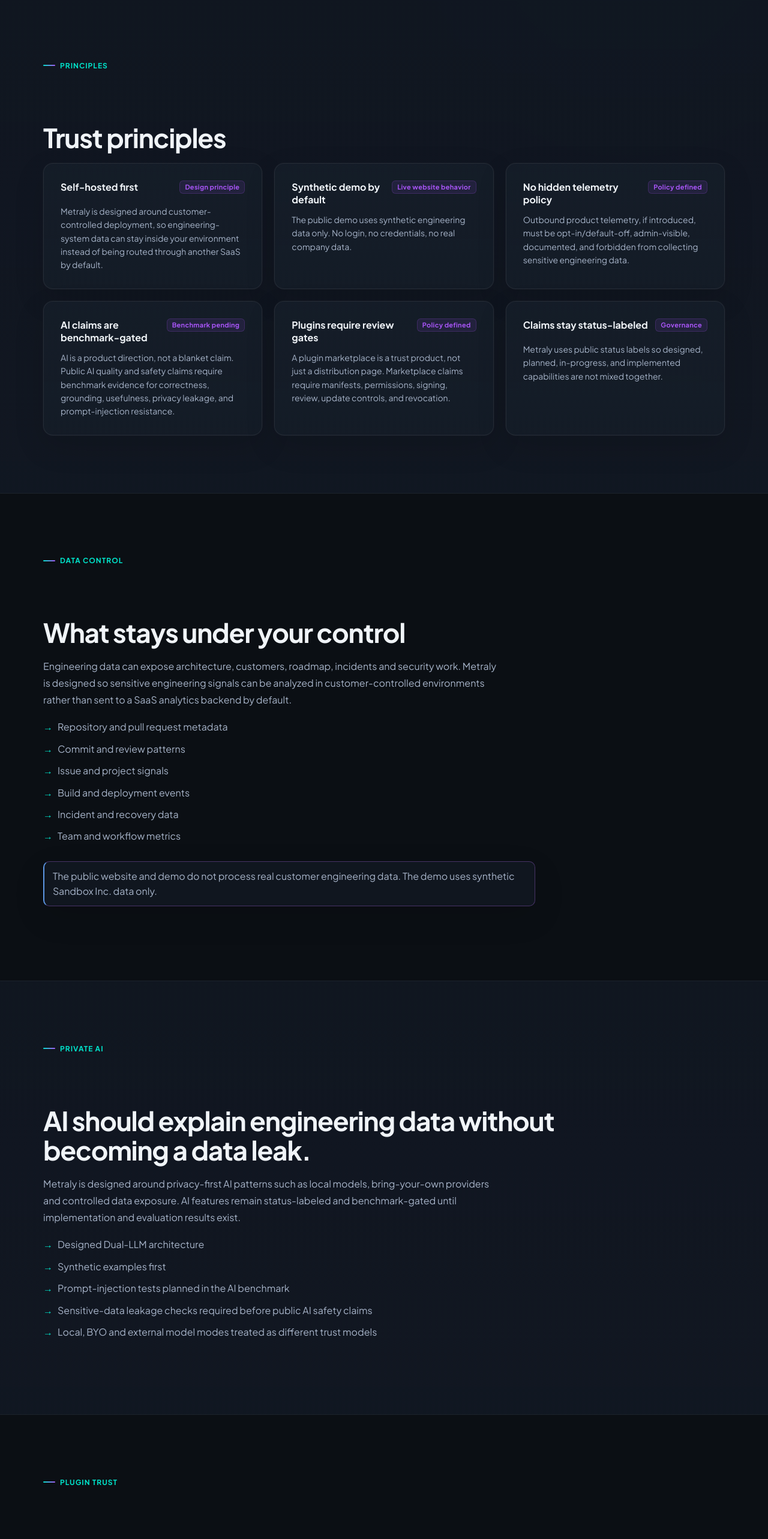
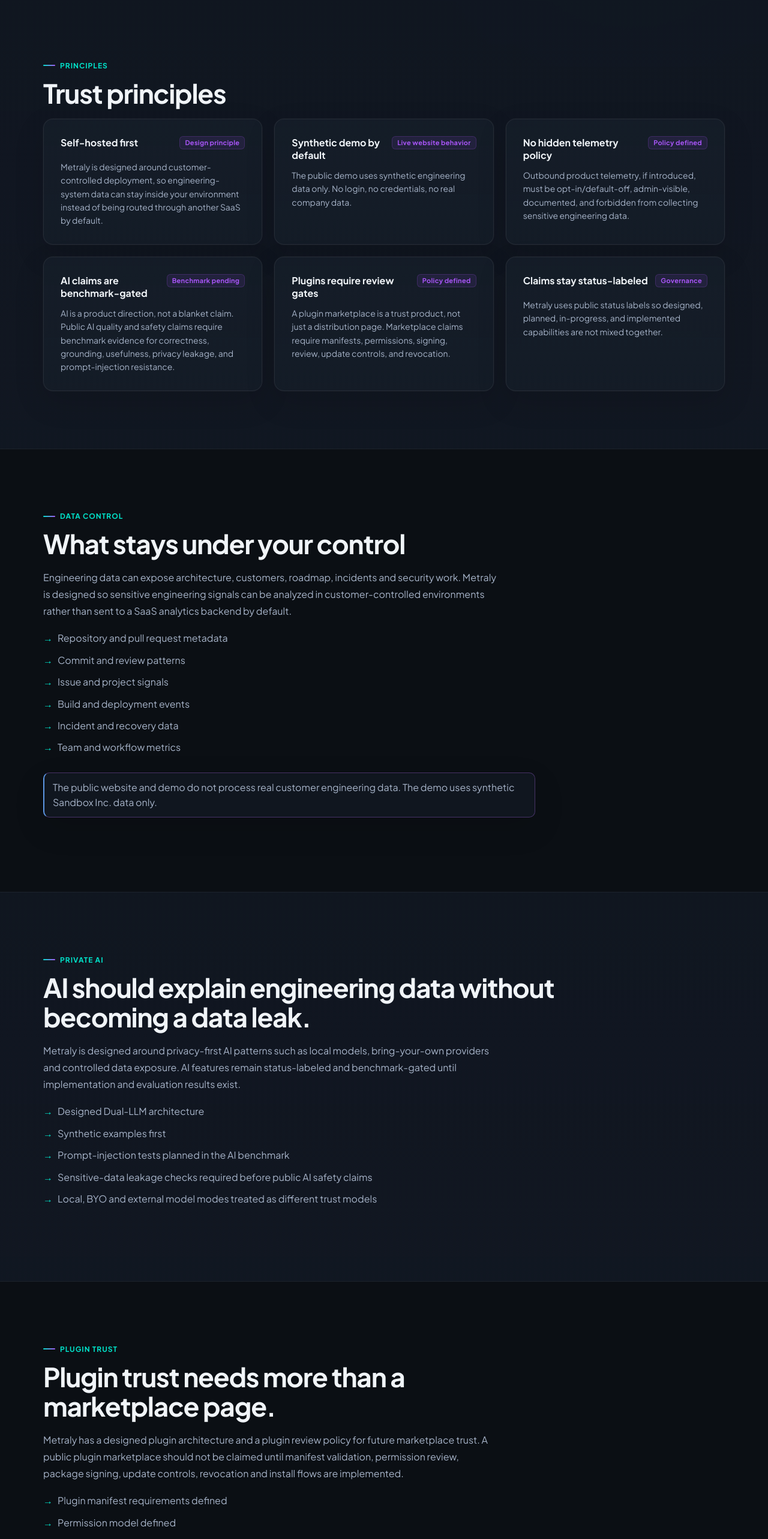
Before and after one commit to getmetraly/website, a Next.js app: page /trust in a window 1280 px wide. Shown: the part 800-3366 px from the top of the page at 60% size. Built offline with nearby package versions, Linux system fonts and the light colour scheme.

Commit message:
Tighten trust eyebrow heading spacing

```diff
--- a/app/trust/page.tsx
+++ b/app/trust/page.tsx
@@ -44,8 +44,12 @@ const eyebrowStyle = {
   fontSize: 12,
   fontWeight: 700,
   letterSpacing: 1,
-  marginBottom: 16,
+  marginBottom: 0,
   textTransform: "uppercase" as const,
+};
+
+const headingStyle = {
+  marginTop: 14,
 };
 
 function Eyebrow({ children }: { children: string }) {
@@ -117,7 +121,7 @@ export default function TrustPage() {
         <Section tone="surface">
           <Prose>
             <Eyebrow>Principles</Eyebrow>
-            <h2>Trust principles</h2>
+            <h2 style={headingStyle}>Trust principles</h2>
           </Prose>
 
           <Grid columns={3}>
@@ -133,7 +137,7 @@ export default function TrustPage() {
         <Section>
           <Prose>
             <Eyebrow>Data control</Eyebrow>
-            <h2>What stays under your control</h2>
+            <h2 style={headingStyle}>What stays under your control</h2>
             <p>
               Engineering data can expose architecture, customers, roadmap,
               incidents and security work. Metraly is designed so sensitive
@@ -159,7 +163,7 @@ export default function TrustPage() {
         <Section tone="surface">
           <Prose>
             <Eyebrow>Private AI</Eyebrow>
-            <h2>AI should explain engineering data without becoming a data leak.</h2>
+            <h2 style={headingStyle}>AI should explain engineering data without becoming a data leak.</h2>
             <p>
               Metraly is designed around privacy-first AI patterns such as local
               models, bring-your-own providers and controlled data exposure. AI
@@ -179,7 +183,7 @@ export default function TrustPage() {
         <Section>
           <Prose>
             <Eyebrow>Plugin trust</Eyebrow>
-            <h2>Plugin trust needs more than a marketplace page.</h2>
+            <h2 style={headingStyle}>Plugin trust needs more than a marketplace page.</h2>
             <p>
               Metraly has a designed plugin architecture and a plugin review policy
               for future marketplace trust. A public plugin marketplace should not be
@@ -199,7 +203,7 @@ export default function TrustPage() {
         <Section tone="surface">
           <Prose>
             <Eyebrow>Telemetry</Eyebrow>
-            <h2>No hidden telemetry is a product requirement, not a slogan.</h2>
+            <h2 style={headingStyle}>No hidden telemetry is a product requirement, not a slogan.</h2>
             <p>
               Metraly documentation defines a no-hidden-telemetry policy. Outbound
               product telemetry, if introduced, must be opt-in/default-off,
@@ -219,7 +223,7 @@ export default function TrustPage() {
         <Section>
           <Prose>
             <Eyebrow>Compliance</Eyebrow>
-            <h2>Compliance wording</h2>
+            <h2 style={headingStyle}>Compliance wording</h2>
             <p>
               Metraly is designed for privacy-conscious and regulated teams, and the
               project has early trust artefacts: threat model, telemetry policy,
@@ -237,7 +241,7 @@ export default function TrustPage() {
         <Section tone="surface">
           <Prose>
             <Eyebrow>Resources</Eyebrow>
-            <h2>Useful links</h2>
+            <h2 style={headingStyle}>Useful links</h2>
             <ul>
               <li><Link href="/privacy">Privacy Policy</Link></li>
               <li><Link href="/terms">Terms of Service</Link></li>
```
